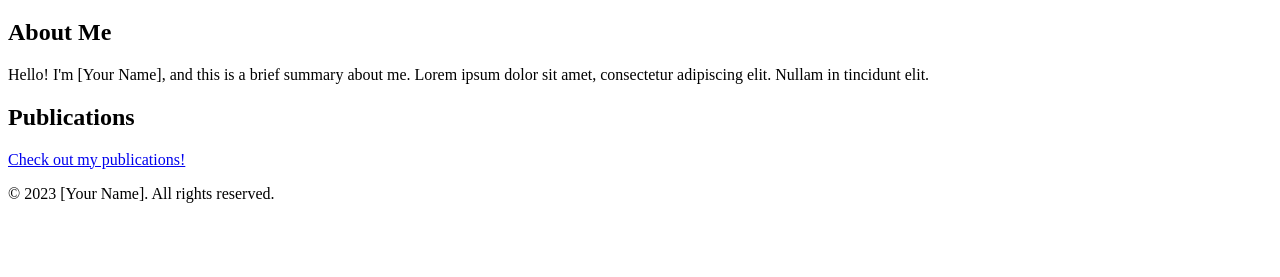
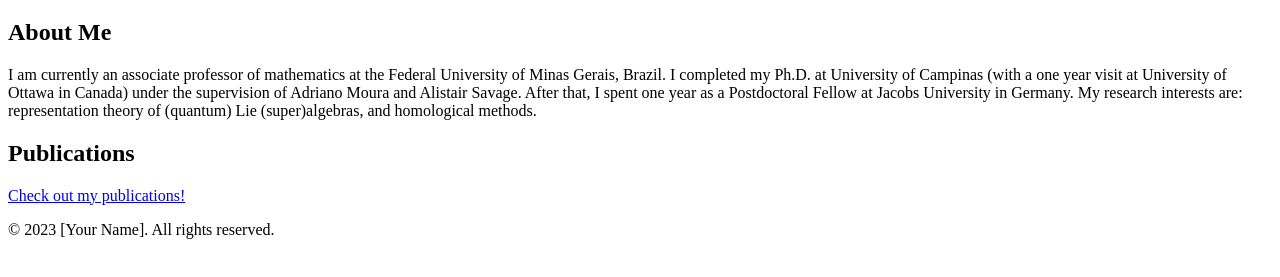
Before and after one commit to lhcalixto/lhcalixto.github.io, a plain HTML site: page index.html in a window 1280 px wide. Shown: the part 61-338 px from the top of the page. Drawn offline with Linux system fonts and the light colour scheme.

Commit message:
about me text

```diff
--- a/index.html
+++ b/index.html
@@ -12,7 +12,13 @@
     <main>
         <section>
             <h2>About Me</h2>
-            <p>Hello! I'm [Your Name], and this is a brief summary about me. Lorem ipsum dolor sit amet, consectetur adipiscing elit. Nullam in tincidunt elit.</p>
+            <p>
+                I am currently an associate professor of mathematics at the Federal University of Minas Gerais, Brazil.
+                I completed my Ph.D. at University of Campinas (with a one year visit at University of Ottawa in Canada)
+                under the supervision of Adriano Moura and Alistair Savage.
+                After that, I spent one year as a Postdoctoral Fellow at Jacobs University in Germany.
+                My research interests are: representation theory of (quantum) Lie (super)algebras, and homological methods.
+            </p>
         </section>
         <section>
             <h2>Publications</h2>
```
